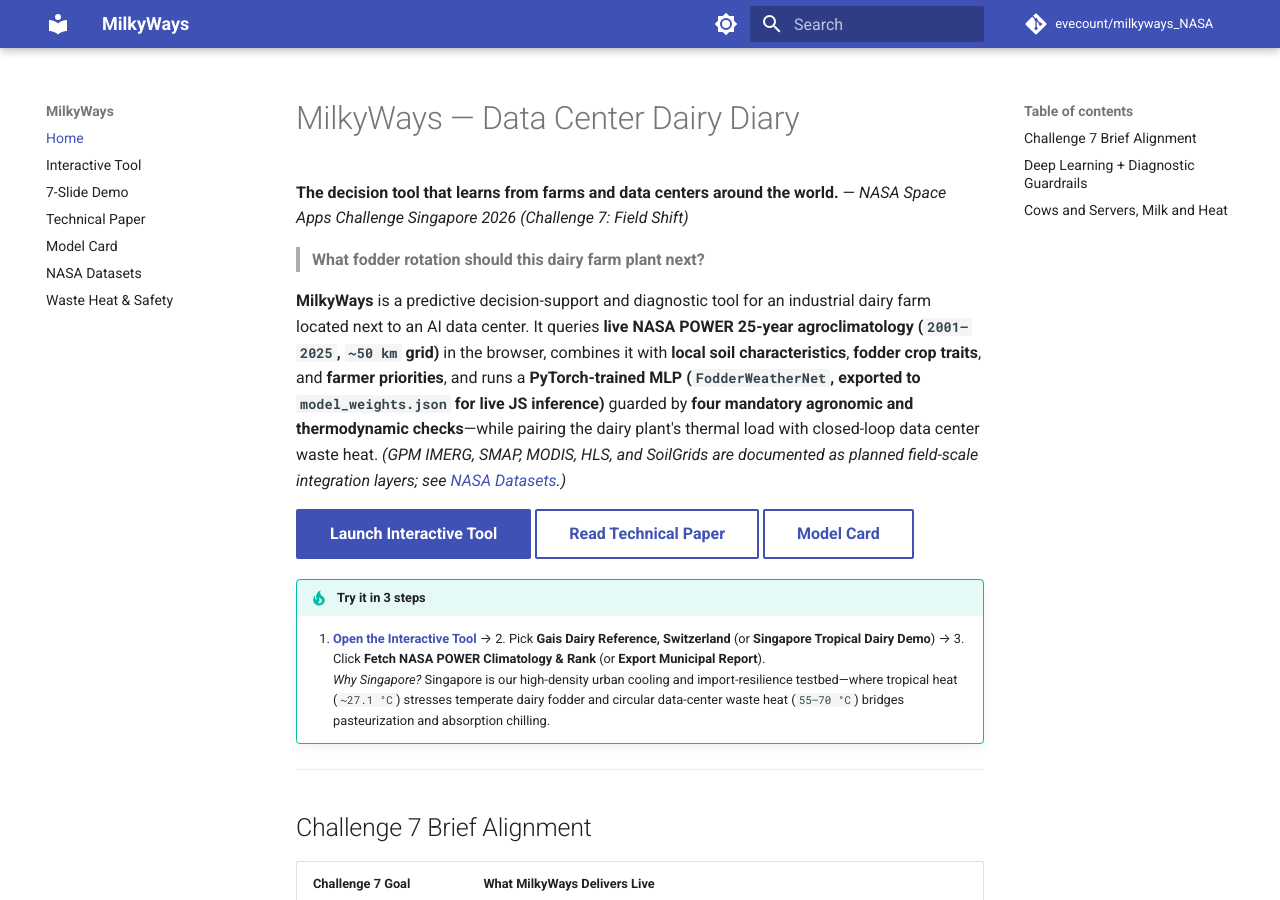
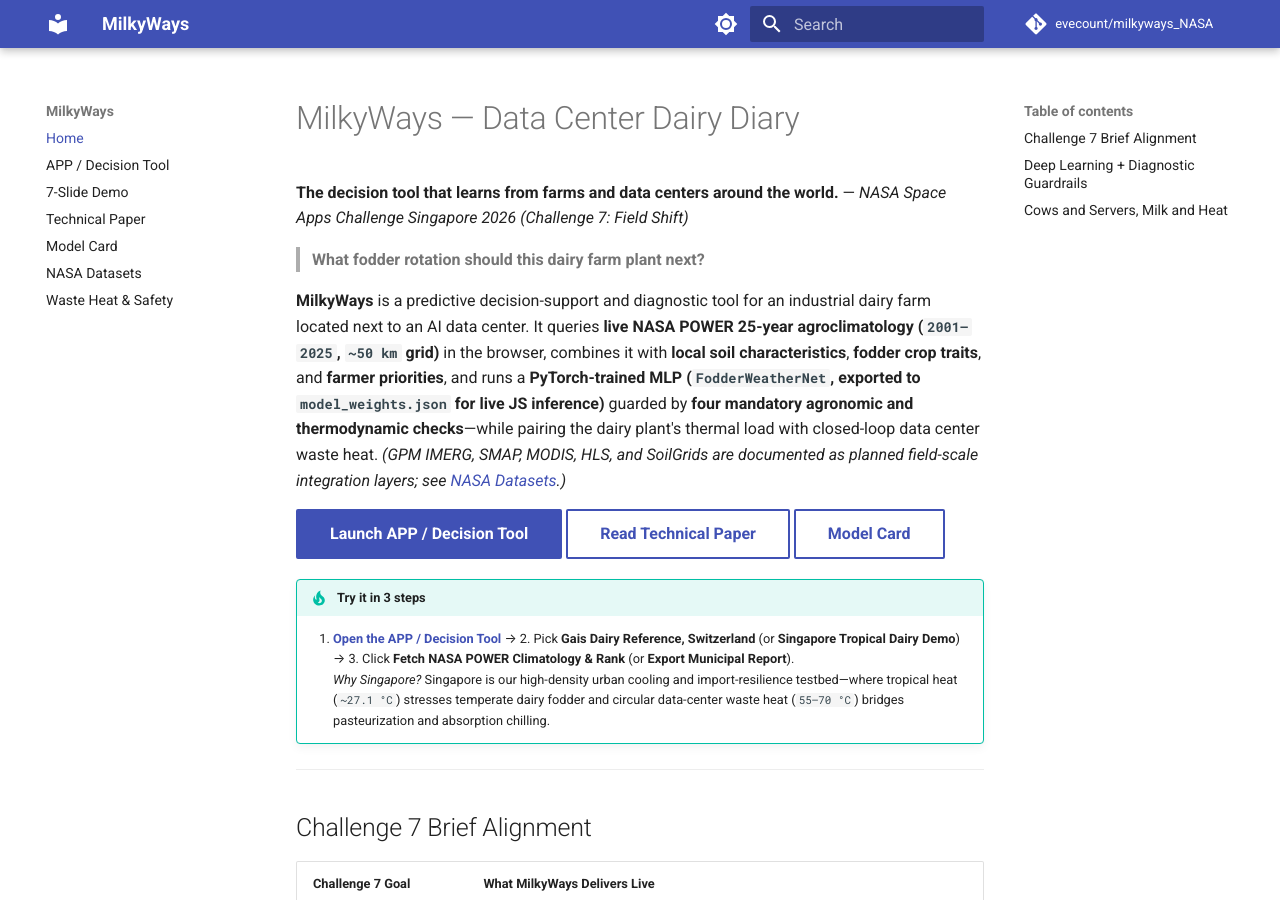
Before and after one commit to evecount/milkyways_NASA, an MkDocs documentation site: the page built from docs/index.md, in a window 1280 px wide and 900 px high. Built offline with MkDocs 1.6.1 and Material for MkDocs 9.7.7, drawn with Linux system fonts in a browser that asks for light colours; comment, search, counter and statistics services are not loaded.

Commit message:
Rename Interactive Tool to APP / Decision Tool in sidebar and docs

```diff
--- a/docs/index.md
+++ b/docs/index.md
@@ -6,12 +6,12 @@
 
 **MilkyWays** is a predictive decision-support and diagnostic tool for an industrial dairy farm located next to an AI data center. It queries **live NASA POWER 25-year agroclimatology (`2001–2025`, `~50 km` grid)** in the browser, combines it with **local soil characteristics**, **fodder crop traits**, and **farmer priorities**, and runs a **PyTorch-trained MLP (`FodderWeatherNet`, exported to `model_weights.json` for live JS inference)** guarded by **four mandatory agronomic and thermodynamic checks**—while pairing the dairy plant's thermal load with closed-loop data center waste heat. *(GPM IMERG, SMAP, MODIS, HLS, and SoilGrids are documented as planned field-scale integration layers; see [NASA Datasets](datasets.md).)*
 
-[Launch Interactive Tool](app/index.html){ .md-button .md-button--primary }
+[Launch APP / Decision Tool](app/index.html){ .md-button .md-button--primary }
 [Read Technical Paper](paper.md){ .md-button }
 [Model Card](model-card.md){ .md-button }
 
 !!! tip "Try it in 3 steps"
-    1. **[Open the Interactive Tool](app/index.html)** &rarr; 2. Pick **Gais Dairy Reference, Switzerland** (or **Singapore Tropical Dairy Demo**) &rarr; 3. Click **Fetch NASA POWER Climatology & Rank** (or **Export Municipal Report**).
+    1. **[Open the APP / Decision Tool](app/index.html)** &rarr; 2. Pick **Gais Dairy Reference, Switzerland** (or **Singapore Tropical Dairy Demo**) &rarr; 3. Click **Fetch NASA POWER Climatology & Rank** (or **Export Municipal Report**).
     *Why Singapore?* Singapore is our high-density urban cooling and import-resilience testbed—where tropical heat (`~27.1 °C`) stresses temperate dairy fodder and circular data-center waste heat (`55–70 °C`) bridges pasteurization and absorption chilling.
 
 ---
--- a/mkdocs.yml
+++ b/mkdocs.yml
@@ -37,7 +37,7 @@ markdown_extensions:
 
 nav:
   - Home: index.md
-  - Interactive Tool: app/index.html
+  - APP / Decision Tool: app/index.html
   - 7-Slide Demo: slides/index.html
   - Technical Paper: paper.md
   - Model Card: model-card.md
```
